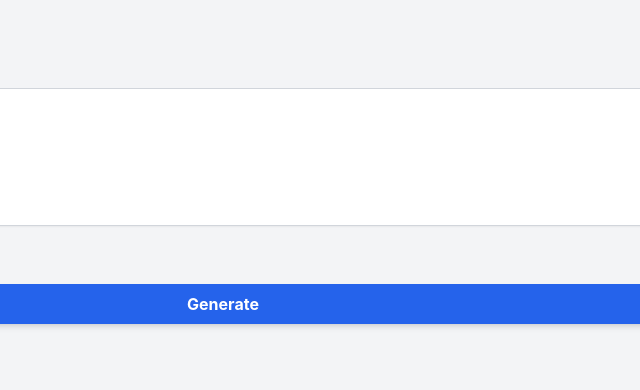
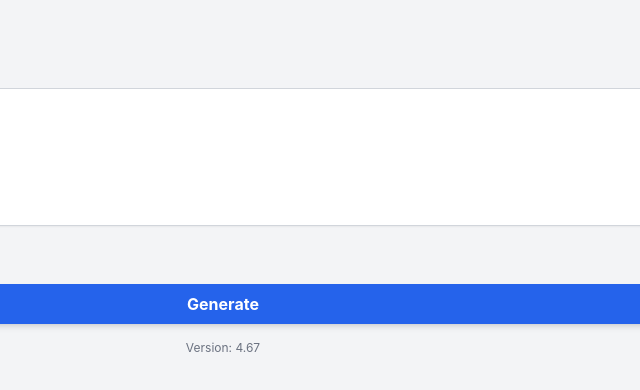
Before and after one commit to aburdenko/diagramer-js, a website: page apps-script/Sidebar.html in a window 1280 px wide. Shown: the full height of the page, 417-1057 px from the left. Drawn offline with nearby package versions, Linux system fonts and the light colour scheme.

Commit message:
feat: Add verbose logging and version display
- Added verbose logging to the  function to assist with troubleshooting.
- Implemented a  function in  to retrieve the current script version.
- Updated  to display the script version number, which is now also logged to the console.
- Set the script version to .

```diff
--- a/apps-script/Sidebar.html
+++ b/apps-script/Sidebar.html
@@ -57,7 +57,15 @@
     </div>
   </div>
 
+  <div id="version-info" class="text-xs text-gray-500 mt-4 text-center"></div>
+
   <script>
+    window.addEventListener('load', () => {
+        google.script.run.withSuccessHandler(v => {
+            document.getElementById('version-info').textContent = `Version: ${v}`;
+        }).getScriptVersion();
+    });
+
     // --- MOCK FOR LOCAL TESTING ---
     if (typeof google === 'undefined' || typeof google.script === 'undefined') {
       console.warn("Mocking 'google.script.run'.");
@@ -65,7 +73,8 @@
             withSuccessHandler: function(h) { this._h = h; return this; },
             withFailureHandler: function(h) { return this; },
             generateDiagram: function(p, m) { setTimeout(() => this._h({ success: true, mermaidCode: m ? "graph LR\nA[Mock] --> B[Test]" : null, message: "Mock Success" }), 1000); },
-            renderMermaid: function(c) { setTimeout(() => this._h({ success: true, message: "Mock Render" }), 1000); }
+            renderMermaid: function(c) { setTimeout(() => this._h({ success: true, message: "Mock Render" }), 1000); },
+            getScriptVersion: function() { this._h("4.67"); }
       }}};
     }
 
```
Also changed, not shown: 1 other file.
